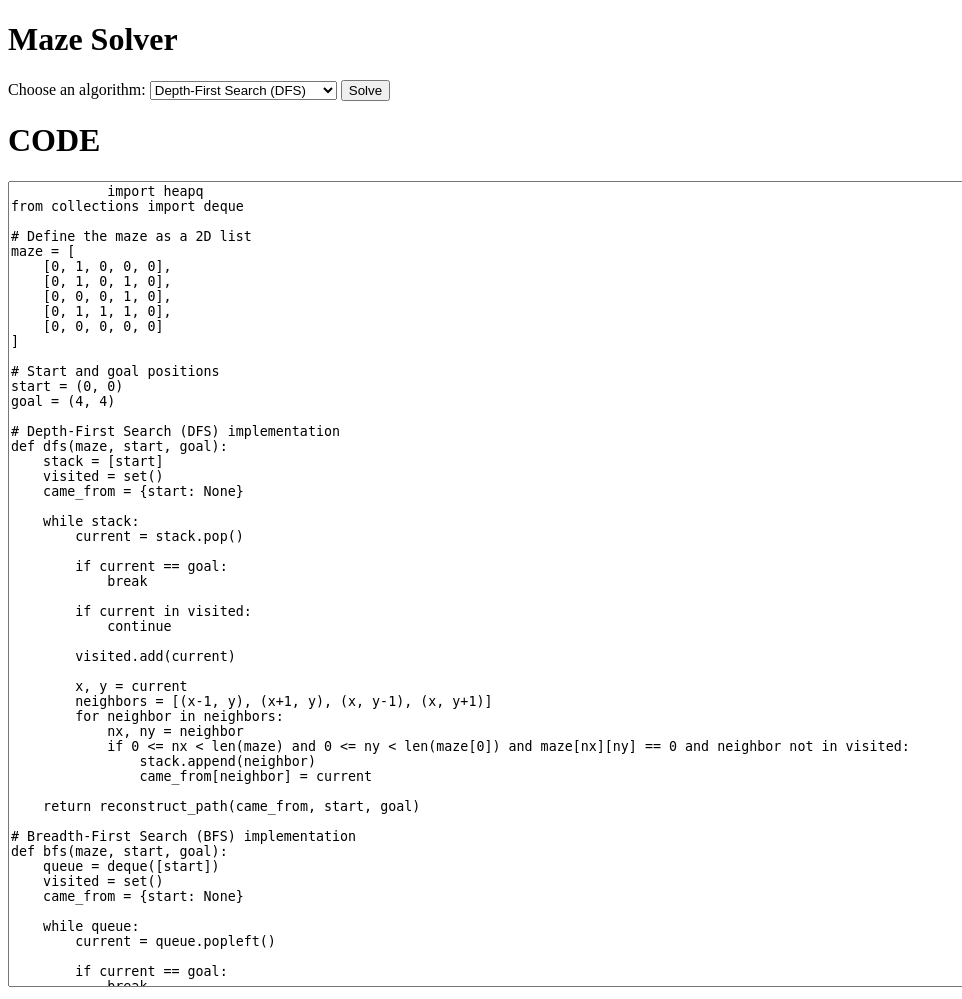
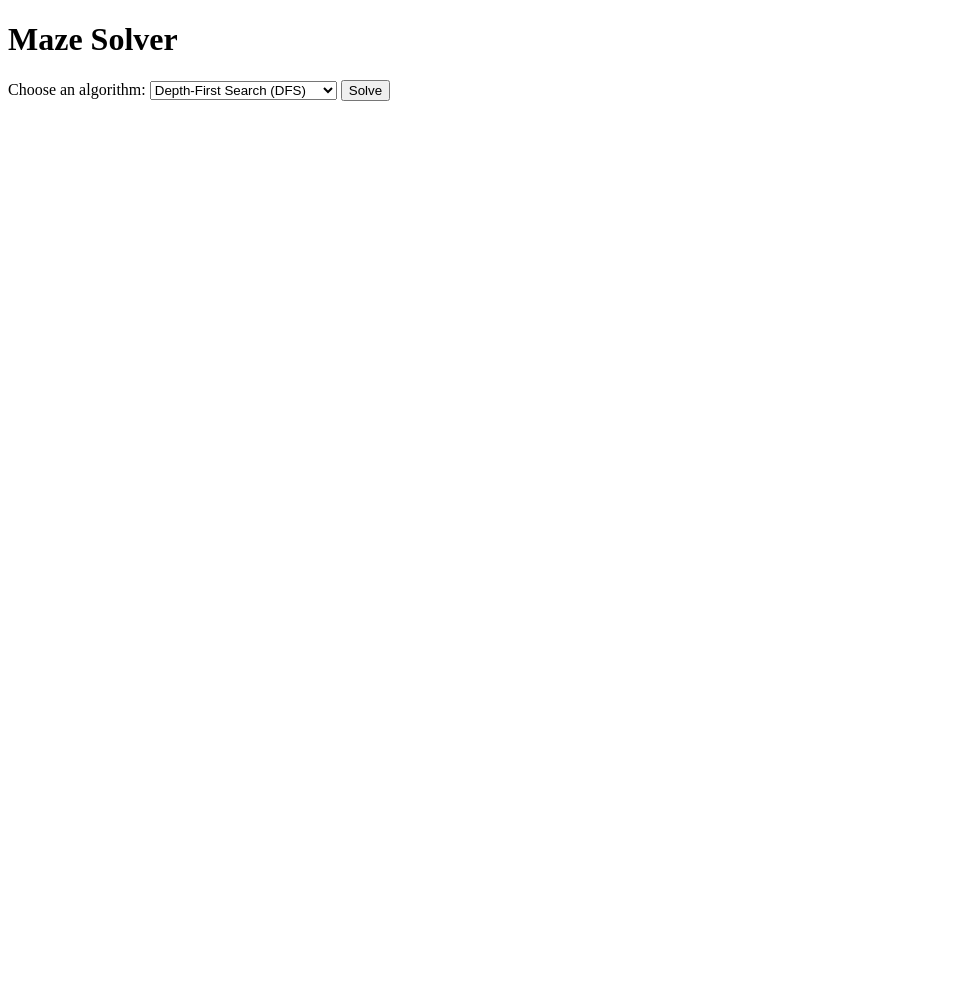
Before and after one commit to OmKumarr/maze-solve, a Python web app: template templates/index.html in a window 1280 px wide; the page is wider, and only the part inside the window is pictured. Shown: that part, without its empty margins (0-962 px from the left). After the commit the page ends 101 px from the top of that part, so only its background shows below. Run offline with Jinja, Linux system fonts and the light colour scheme; the template is opened without the code that fills it, so the values that code supplies are empty.

Commit message:
Update index.html

```diff
--- a/templates/index.html
+++ b/templates/index.html
@@ -44,219 +44,5 @@
         {% endfor %}
     </div>
     {% endif %}
-
-    <div>
-        <H1>CODE</H1>
-        <textarea name="text" id="text" style="height: 100vh; width: 200vh;">
-            import heapq
-from collections import deque
-
-# Define the maze as a 2D list
-maze = [
-    [0, 1, 0, 0, 0],
-    [0, 1, 0, 1, 0],
-    [0, 0, 0, 1, 0],
-    [0, 1, 1, 1, 0],
-    [0, 0, 0, 0, 0]
-]
-
-# Start and goal positions
-start = (0, 0)
-goal = (4, 4)
-
-# Depth-First Search (DFS) implementation
-def dfs(maze, start, goal):
-    stack = [start]
-    visited = set()
-    came_from = {start: None}
-
-    while stack:
-        current = stack.pop()
-
-        if current == goal:
-            break
-
-        if current in visited:
-            continue
-
-        visited.add(current)
-
-        x, y = current
-        neighbors = [(x-1, y), (x+1, y), (x, y-1), (x, y+1)]
-        for neighbor in neighbors:
-            nx, ny = neighbor
-            if 0 <= nx < len(maze) and 0 <= ny < len(maze[0]) and maze[nx][ny] == 0 and neighbor not in visited:
-                stack.append(neighbor)
-                came_from[neighbor] = current
-
-    return reconstruct_path(came_from, start, goal)
-
-# Breadth-First Search (BFS) implementation
-def bfs(maze, start, goal):
-    queue = deque([start])
-    visited = set()
-    came_from = {start: None}
-
-    while queue:
-        current = queue.popleft()
-
-        if current == goal:
-            break
-
-        if current in visited:
-            continue
-
-        visited.add(current)
-
-        x, y = current
-        neighbors = [(x-1, y), (x+1, y), (x, y-1), (x, y+1)]
-        for neighbor in neighbors:
-            nx, ny = neighbor
-            if 0 <= nx < len(maze) and 0 <= ny < len(maze[0]) and maze[nx][ny] == 0 and neighbor not in visited:
-                queue.append(neighbor)
-                came_from[neighbor] = current
-
-    return reconstruct_path(came_from, start, goal)
-
-# Uniform Cost Search (UCS) implementation
-def ucs(maze, start, goal):
-    pq = [(0, start)]
-    visited = {start: 0}
-    came_from = {start: None}
-
-    while pq:
-        current_cost, current = heapq.heappop(pq)
-
-        if current == goal:
-            break
-
-        x, y = current
-        neighbors = [(x-1, y), (x+1, y), (x, y-1), (x, y+1)]
-        for neighbor in neighbors:
-            nx, ny = neighbor
-            if 0 <= nx < len(maze) and 0 <= ny < len(maze[0]) and maze[nx][ny] == 0:
-                new_cost = current_cost + 1
-                if neighbor not in visited or new_cost < visited[neighbor]:
-                    visited[neighbor] = new_cost
-                    heapq.heappush(pq, (new_cost, neighbor))
-                    came_from[neighbor] = current
-
-    return reconstruct_path(came_from, start, goal)
-
-# A* Search implementation
-def a_star(maze, start, goal):
-    def heuristic(a, b):
-        return abs(a[0] - b[0]) + abs(a[1] - b[1])
-
-    pq = [(heuristic(start, goal), 0, start)]
-    visited = {start: 0}
-    came_from = {start: None}
-
-    while pq:
-        _, current_cost, current = heapq.heappop(pq)
-
-        if current == goal:
-            break
-
-        x, y = current
-        neighbors = [(x-1, y), (x+1, y), (x, y-1), (x, y+1)]
-        for neighbor in neighbors:
-            nx, ny = neighbor
-            if 0 <= nx < len(maze) and 0 <= ny < len(maze[0]) and maze[nx][ny] == 0:
-                new_cost = current_cost + 1
-                if neighbor not in visited or new_cost < visited[neighbor]:
-                    visited[neighbor] = new_cost
-                    priority = new_cost + heuristic(neighbor, goal)
-                    heapq.heappush(pq, (priority, new_cost, neighbor))
-                    came_from[neighbor] = current
-
-    return reconstruct_path(came_from, start, goal)
-
-# Best-First Search implementation
-def best_first_search(maze, start, goal):
-    def heuristic(a, b):
-        return abs(a[0] - b[0]) + abs(a[1] - b[1])
-
-    pq = [(heuristic(start, goal), start)]
-    visited = set()
-    came_from = {start: None}
-
-    while pq:
-        _, current = heapq.heappop(pq)
-
-        if current == goal:
-            break
-
-        if current in visited:
-            continue
-
-        visited.add(current)
-
-        x, y = current
-        neighbors = [(x-1, y), (x+1, y), (x, y-1), (x, y+1)]
-        for neighbor in neighbors:
-            nx, ny = neighbor
-            if 0 <= nx < len(maze) and 0 <= ny < len(maze[0]) and maze[nx][ny] == 0 and neighbor not in visited:
-                heapq.heappush(pq, (heuristic(neighbor, goal), neighbor))
-                came_from[neighbor] = current
-
-    return reconstruct_path(came_from, start, goal)
-
-# Path reconstruction function
-def reconstruct_path(came_from, start, goal):
-    path = []
-    current = goal
-
-    while current is not None:
-        path.append(current)
-        current = came_from[current]
-
-    return path[::-1]
-
-# Display the maze and path
-def display_maze(maze, path=None):
-    maze_copy = [row[:] for row in maze]
-    if path:
-        for x, y in path:
-            maze_copy[x][y] = 2
-
-    for row in maze_copy:
-        print(" ".join(str(cell) for cell in row))
-    print()
-
-# Main function to execute the search
-def main():
-    algorithms = {
-        'DFS': dfs,
-        'BFS': bfs,
-        'UCS': ucs,
-        'A*': a_star,
-        'Best-First': best_first_search
-    }
-
-    print("Available algorithms:")
-    for name in algorithms:
-        print(f"- {name}")
-
-    choice = input("Select a search algorithm: ").strip()
-
-    if choice in algorithms:
-        path = algorithms[choice](maze, start, goal)
-        if path:
-            print("Path found:")
-            display_maze(maze, path)
-        else:
-            print("No path found.")
-    else:
-        print("Invalid choice!")
-
-    if input("Would you like to solve another maze? (y/n): ").strip().lower() == 'y':
-        main()
-
-if __name__ == "__main__":
-    main()
-
-        </textarea>
-    </div>
 </body>
 </html>
```
